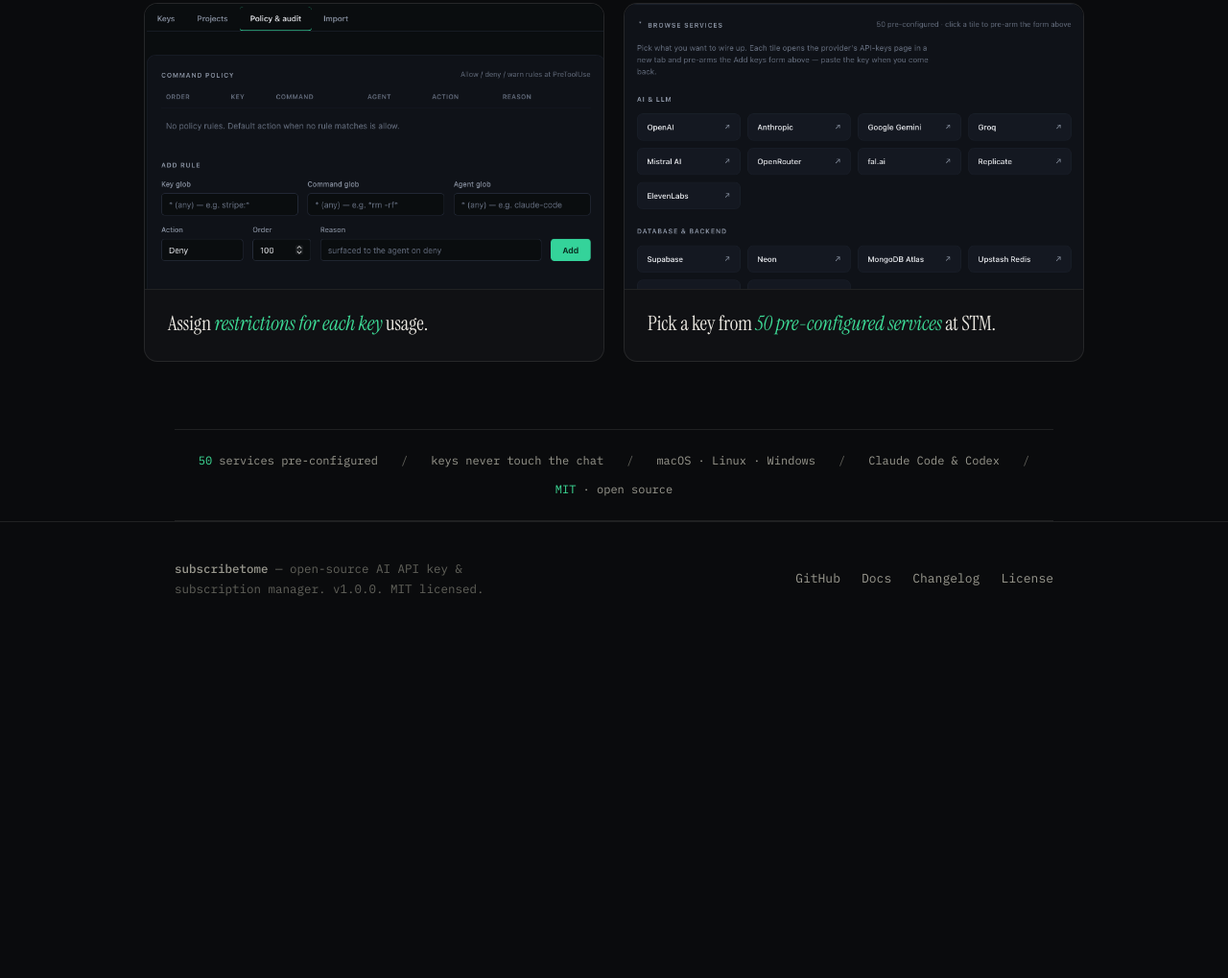
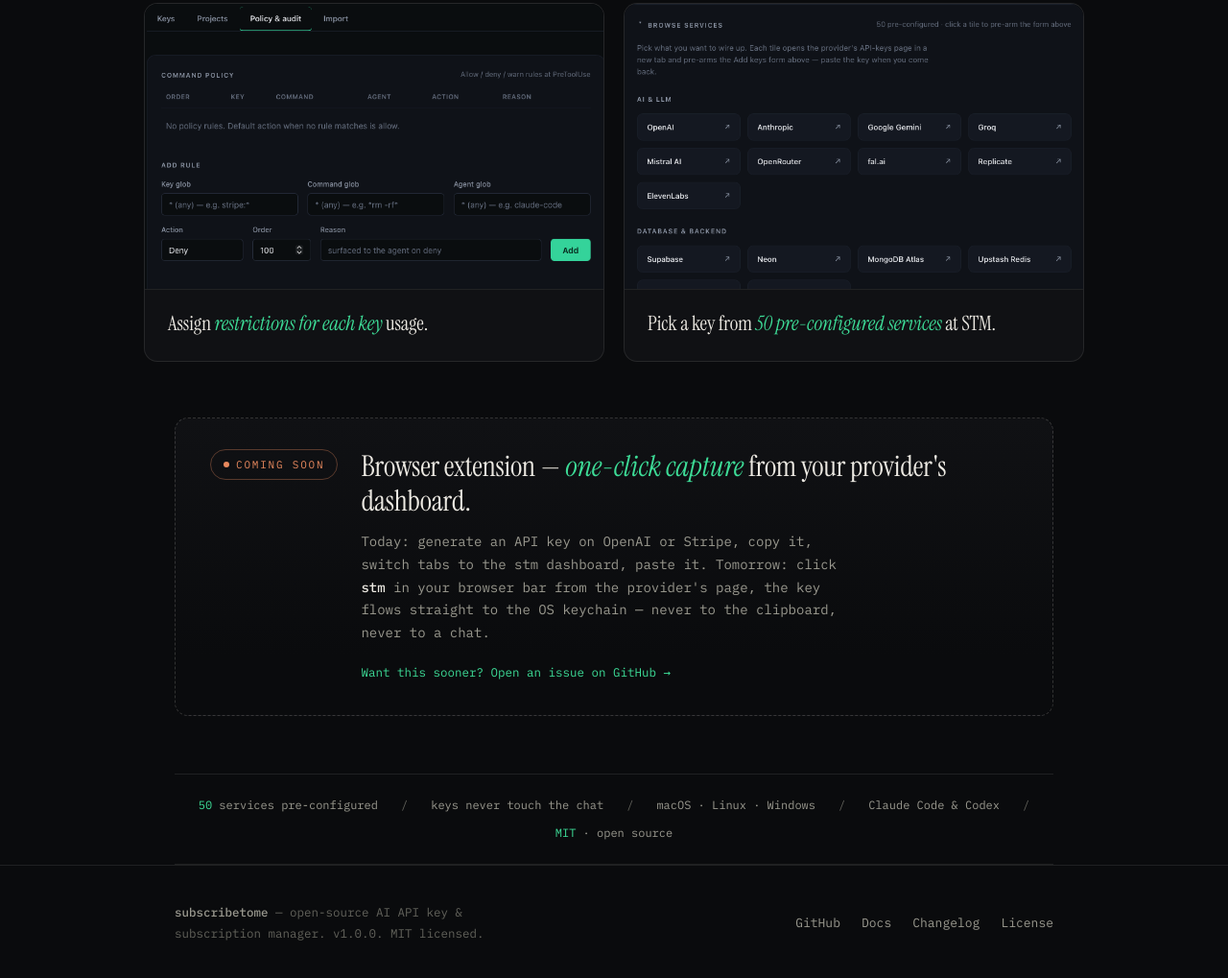
Before and after one commit to matterhornso/subscribetome, a website: page docs/index.html in a window 1280 px wide. Shown: the part 3370-4389 px from the top of the page at 96% size. Before the commit the page ends 4042 px from the top, so only its background shows below. Drawn offline with Linux system fonts and the light colour scheme.

Commit message:
docs: landing page — "Coming soon" callout for browser extension
A standalone teaser below the 4-card feature strip rather than a
fifth tile in the grid. Reasons:
  - 5 cards doesn't divide evenly into 2 columns; either centering
    the last card or letting it span 2 cols both look bolted on.
  - "Coming soon" deserves its own visual treatment so users don't
    confuse a placeholder for a shipped feature.

Visual:
  - Dashed border (signals "not solid yet" vs the solid feature cards)
  - Orange "Coming soon" pill on the left (same hue as the warn-color
    `--warn` already in the palette; first time the landing uses it)
  - Single serif h3 with italic-accent emphasis on "one-click capture"
  - One short paragraph framing the friction (today vs tomorrow)
  - CTA link to "Open an issue on GitHub" — gives users a single,
    cost-free way to vote for the feature

Copy:
  "Today: generate an API key on OpenAI or Stripe, copy it, switch
   tabs to the stm dashboard, paste it.
   Tomorrow: click stm in your browser bar from the provider's page,
   the key flows straight to the OS keychain — never to the clipboard,
   never to a chat."

This makes the promise concrete (specific providers, specific flow)
without committing to a ship date.

sitemap.xml lastmod refreshed. HTML balance re-validated.

```diff
--- a/docs/index.html
+++ b/docs/index.html
@@ -398,6 +398,43 @@
   }
   .feature h3 em { font-style:italic; color:var(--acc); }
 
+  /* ===== coming soon callout ===== */
+  .coming { margin-top:48px; }
+  .coming-card {
+    border:1px dashed var(--line-2); border-radius:14px;
+    background:linear-gradient(180deg,var(--bg-2),var(--bg) 80%);
+    padding:32px 36px;
+    display:grid; grid-template-columns:auto 1fr; gap:24px;
+    align-items:start;
+  }
+  @media (max-width:680px){
+    .coming-card { grid-template-columns:1fr; gap:14px; padding:24px; }
+  }
+  .coming-tag {
+    display:inline-flex; align-items:center; gap:7px;
+    font-size:11px; letter-spacing:1.8px; text-transform:uppercase;
+    border:1px solid rgba(232,137,94,.34);
+    color:var(--warn); border-radius:999px;
+    padding:6px 13px; white-space:nowrap; align-self:start;
+  }
+  .coming-tag .d { width:6px; height:6px; border-radius:50%; background:currentColor; }
+  .coming-body h3 {
+    font-family:var(--serif); font-weight:400; font-size:clamp(22px,3vw,30px);
+    line-height:1.18; letter-spacing:-.2px; margin:0;
+  }
+  .coming-body h3 em { font-style:italic; color:var(--acc); }
+  .coming-body p {
+    margin:14px 0 0; color:var(--ink-dim); font-size:14px; line-height:1.7;
+    max-width:60ch;
+  }
+  .coming-body p b { color:var(--ink); font-weight:500; }
+  .coming-cta {
+    margin-top:18px; display:inline-flex; gap:7px;
+    align-items:center; font-size:12.5px; color:var(--acc);
+    text-decoration:none;
+  }
+  .coming-cta:hover { text-decoration:underline; }
+
   /* ===== trust strip + footer ===== */
   .strip {
     margin-top:60px; border-top:1px solid var(--line); border-bottom:1px solid var(--line);
@@ -575,6 +612,21 @@
   </div>
 </div>
 
+<!-- COMING SOON — browser extension teaser -->
+<div class="bound coming">
+  <div class="coming-card">
+    <span class="coming-tag"><span class="d"></span>Coming soon</span>
+    <div class="coming-body">
+      <h3>Browser extension — <em>one-click capture</em> from your provider's dashboard.</h3>
+      <p>
+        Today: generate an API key on OpenAI or Stripe, copy it, switch tabs to the stm dashboard, paste it.
+        Tomorrow: click <b>stm</b> in your browser bar from the provider's page, the key flows straight to the OS keychain — never to the clipboard, never to a chat.
+      </p>
+      <a class="coming-cta" href="https://github.com/matterhornso/subscribetome/issues">Want this sooner? Open an issue on GitHub →</a>
+    </div>
+  </div>
+</div>
+
 <!-- TRUST STRIP -->
 <div class="bound">
   <div class="strip">
--- a/docs/sitemap.xml
+++ b/docs/sitemap.xml
@@ -3,7 +3,7 @@
         xmlns:xhtml="http://www.w3.org/1999/xhtml">
   <url>
     <loc>https://subscribetome.pro/</loc>
-    <lastmod>2026-05-28</lastmod>
+    <lastmod>2026-05-28T05:30:00Z</lastmod>
     <changefreq>weekly</changefreq>
     <priority>1.0</priority>
     <xhtml:link rel="alternate" hreflang="en" href="https://subscribetome.pro/"/>
```
